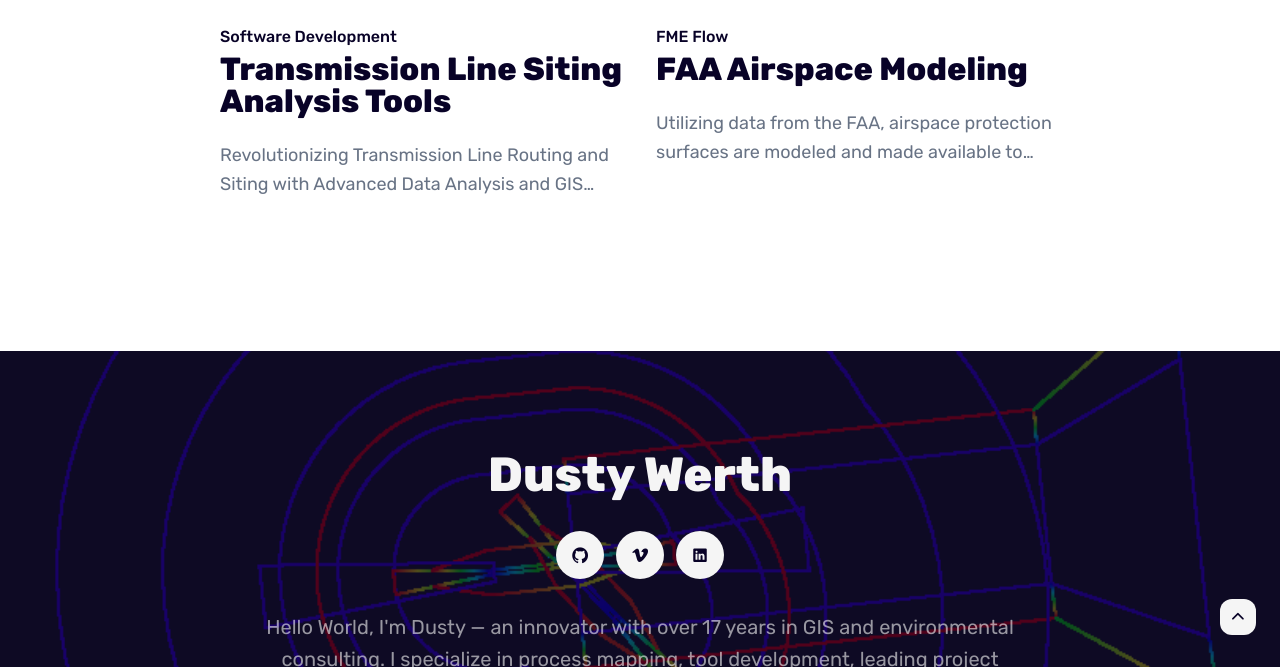
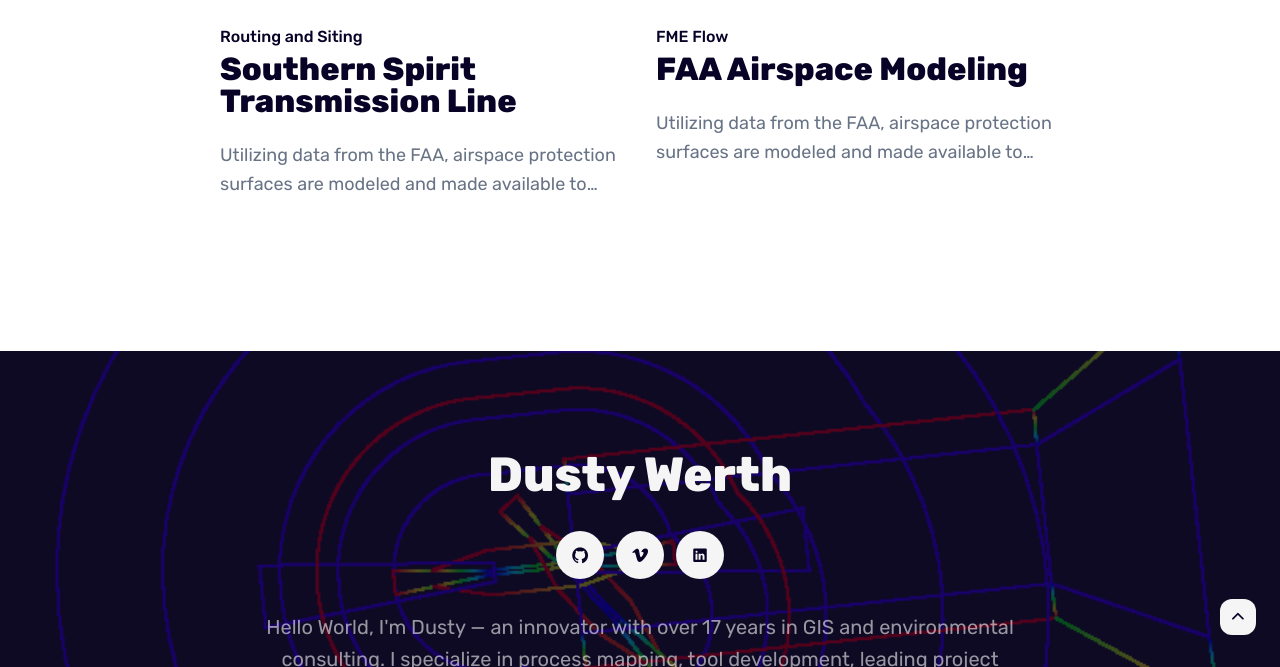
Before and after one commit to DustyWerth/DustyWerth.github.io, a Jekyll site: the page built from _works/RAPID.md, in a window 1280 px wide and 900 px high, scrolled down 3822 px, cut to the strip 233-900 px from the top of the window. Built offline with Jekyll 4.4.1, drawn with Linux system fonts in a browser that asks for light colours; some of the changed lines change nothing that is shown.

Commit message:
New Work Items

```diff
--- a/_works/FAA_Airspace_Modeling.md
+++ b/_works/FAA_Airspace_Modeling.md
@@ -9,7 +9,11 @@
 image_caption: 'Part 77 Surfaces'
 ---
 
-Project teams in the energy sector (as well as other sectors) are always in need of knowing how tall structures can be without being a FAA Obstruction. Utilizing data from the FAA, airspace protection surfaces are modeled and made available to project teams. This data is updated every 28 days (4 weeks) by the FAA.  The tool was developed to download the newest data and generate the Part 77 surfaces for every airport in the FAA database. FME Flow was utilized to automatme this so that the project teams always had access to the most up-to-date information possible.
+In the dynamic landscape of the energy sector and beyond, project teams are perpetually faced with the challenge of determining allowable structure heights to avoid FAA Obstruction classifications. Leveraging the latest FAA data, I developed an innovative tool that models airspace protection surfaces, ensuring project teams have continuous access to critical updates every 28 days. This tool, crafted using FME Flow, automates the generation of Part 77 surfaces for every airport listed in the FAA's comprehensive database, guaranteeing the most current data is always at our team's fingertips.
+
+To further enhance project planning and safety, additional functionalities were integrated to model TERPS (Terminal Instrument Procedures) alongside Part 77 surfaces. By constructing these surfaces in a 3D environment, we are able to precisely calculate the maximum allowable height for structures. This pivotal information aids in either circumventing the necessity to file with the FAA or ensuring compliance with obstruction standards, thereby minimizing the risk of mandatory structure marking and lighting.
+
+The tool's precision and utility can be exponentially increased through the incorporation of high-accuracy ground surveys, such as LiDAR scans. This advanced approach not only refines the accuracy of our models but also solidifies our commitment to leveraging cutting-edge technology to meet the evolving needs of our projects and clients. Through these innovations, we are setting new standards in project safety and efficiency, ensuring our teams are equipped with the necessary tools to navigate the complexities of airspace regulations seamlessly.
 
 <div class="gallery-box">
   <div class="gallery">
@@ -20,6 +24,4 @@
   <em></em>
 </div>
 
-Additional tools were developed to model the TERPS (instrument approaches) for airports in addition to the Part 77 surfaces.  By creating all of these surfaces in 3D we can calculate an accurate max structure height to either eliminate the need to file with the FAA or to stay under the obstruction standards.  By staying under the obstruction standards the project minimizes the risk of needing to implement marking and lighting of strucgtures.
-
-This tool can be further refined by the introduction of high accuracy ground survey in the form of LiDAR scans.
+The tool's precision and utility can be exponentially increased through the incorporation of high-accuracy ground surveys, such as LiDAR scans. This advanced approach not only refines the accuracy of our models but also solidifies our commitment to leveraging cutting-edge technology to meet the evolving needs of our projects and clients. Through these innovations, we are setting new standards in project safety and efficiency, ensuring our teams are equipped with the necessary tools to navigate the complexities of airspace regulations seamlessly.
--- /dev/null
+++ b/_works/Pattern-SST.md
@@ -0,0 +1,27 @@
+---
+title: Southern Spirit Transmission Line
+description: Utilizing data from the FAA, airspace protection surfaces are modeled and made available to project teams.
+category: Routing and Siting
+date: 2016-01-01 08:01:35 +0300
+client: Pattern Energy
+role: Assitant Project Manager
+image: '/images/PatternSST.JPG'
+image_caption: 'Pattern Website'
+---
+
+Over the span of more than a decade, my role in the Southern Spirit Project has been multifaceted and critical to its success. As the main GIS user, I was responsible for managing an extensive array of geospatial data that was crucial for the project's development. This included sourcing data from federal levels, three different states, and multiple third-party vendors, which required substantial coordination and integration efforts. The lack of digital records in certain areas necessitated large-scale digitization efforts, underscoring the project's complexity and the depth of my involvement.
+
+Furthermore, I maintained a Spatial Database Engine (SDE) database, ensuring the integrity and accessibility of the project's geospatial data. This role was integral to the project's logistics and planning phases, providing a reliable foundation for decision-making processes.
+
+In addition to my technical responsibilities, I also took on a leadership role as the assistant project manager, where I was instrumental in managing large teams. My duties extended to leading the project's routing specialist team, guiding the project from initial feasibility studies through to the selection of the final route. This process was not only technical in nature but also required careful consideration of public input, demonstrated through an extensive public involvement program that featured several weeks of in-person meetings.
+
+The Southern Spirit Project stands as a testament to my comprehensive skill set, blending technical expertise in GIS and project management with a deep commitment to community engagement and stakeholder management. Through my contributions, the project has navigated the challenges of integrating vast datasets, managing large teams, and making critical infrastructural decisions that will have long-lasting benefits for the region.
+
+<div class="gallery-box">
+  <div class="gallery">
+    <img src="/images/FAA_DEM.png" loading="lazy" alt="Project">
+    <img src="/images/Aeronautical.png" loading="lazy" alt="Project">
+    <img src="/images/FAA_LAS.png" loading="lazy" alt="Project">
+  </div>
+  <em></em>
+</div>
```
Also changed, not shown: images/PatternSST.jpg (added).
